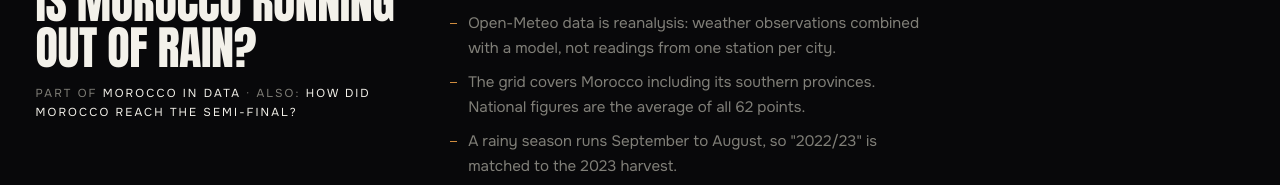
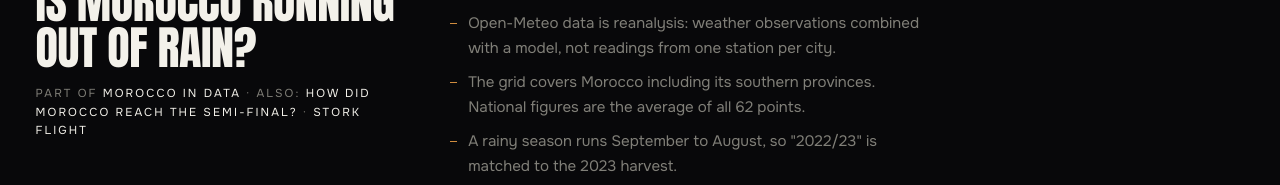
Before and after one commit to ryeggouti/morocco-drought, a plain HTML site: page index.html in a window 1280 px wide. Shown: the part 5891-6076 px from the top of the page. Drawn offline with nearby package versions, Linux system fonts and the light colour scheme.

Commit message:
Link Stork Flight in footer

```diff
--- a/index.html
+++ b/index.html
@@ -309,7 +309,7 @@ main { position: relative; overflow-x: hidden; }
     <div class="footer-bar">
       <div>
         <p class="sig display">Is Morocco running out of rain?</p>
-        <p class="small-label" style="margin-top:1rem">Part of <a href="https://ryeggouti.github.io/" style="color:var(--foreground)">Morocco in Data</a> · also: <a href="https://ryeggouti.github.io/morocco-world-cup-2022/" style="color:var(--foreground)">How Did Morocco Reach the Semi-Final?</a></p>
+        <p class="small-label" style="margin-top:1rem">Part of <a href="https://ryeggouti.github.io/" style="color:var(--foreground)">Morocco in Data</a> · also: <a href="https://ryeggouti.github.io/morocco-world-cup-2022/" style="color:var(--foreground)">How Did Morocco Reach the Semi-Final?</a> · <a href="https://ryeggouti.github.io/stork-flight/" style="color:var(--foreground)">Stork Flight</a></p>
       </div>
       <div>
         <p class="small-label" style="margin-bottom:1rem">Data notes</p>
```
